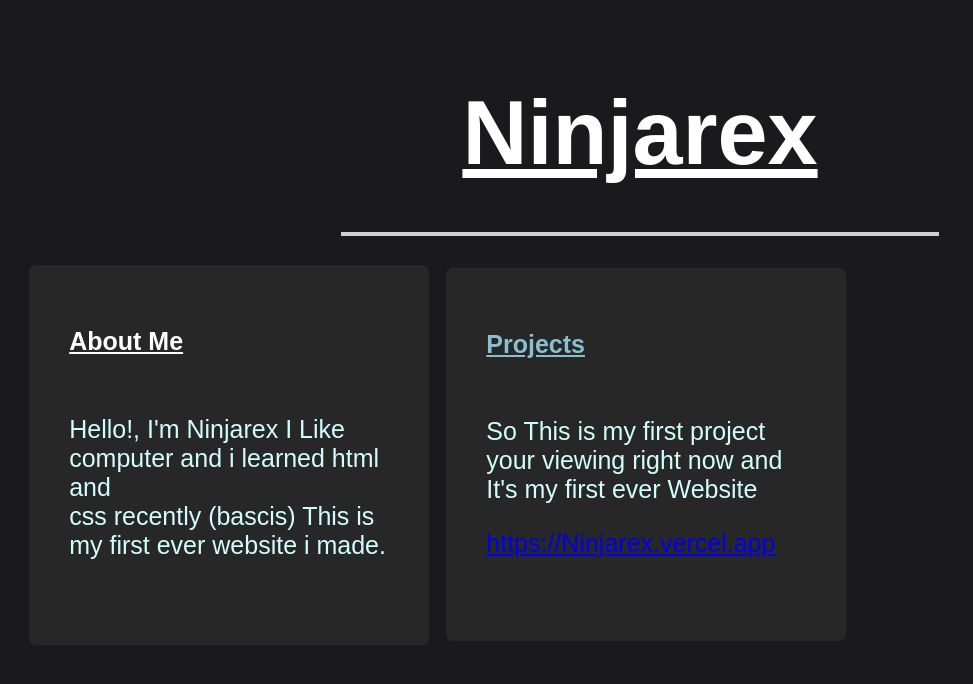
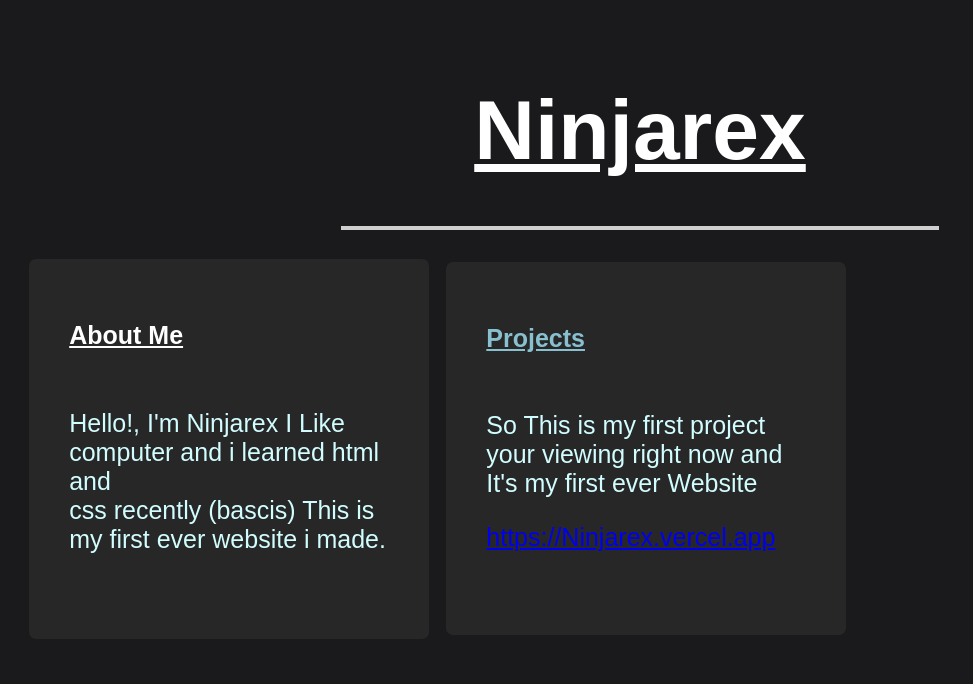
Before and after one commit to Ninjarexxx/website2, a plain HTML site: page index.html in a window 1280 px wide. Shown: the whole page, without its empty margins (0-973 px from the left). Drawn offline with Linux system fonts and the light colour scheme.

Commit message:
Add files via upload

```diff
--- a/style.css
+++ b/style.css
@@ -33,7 +33,7 @@ p {
 #ninjarextitle {
   text-align: center;
   color: #FFFFFF;
-  font-size: 90px ;
+  font-size: 84px ;
   animation: popup 2500ms ease-out;
   position: relative;
   bottom: 20px;
```
